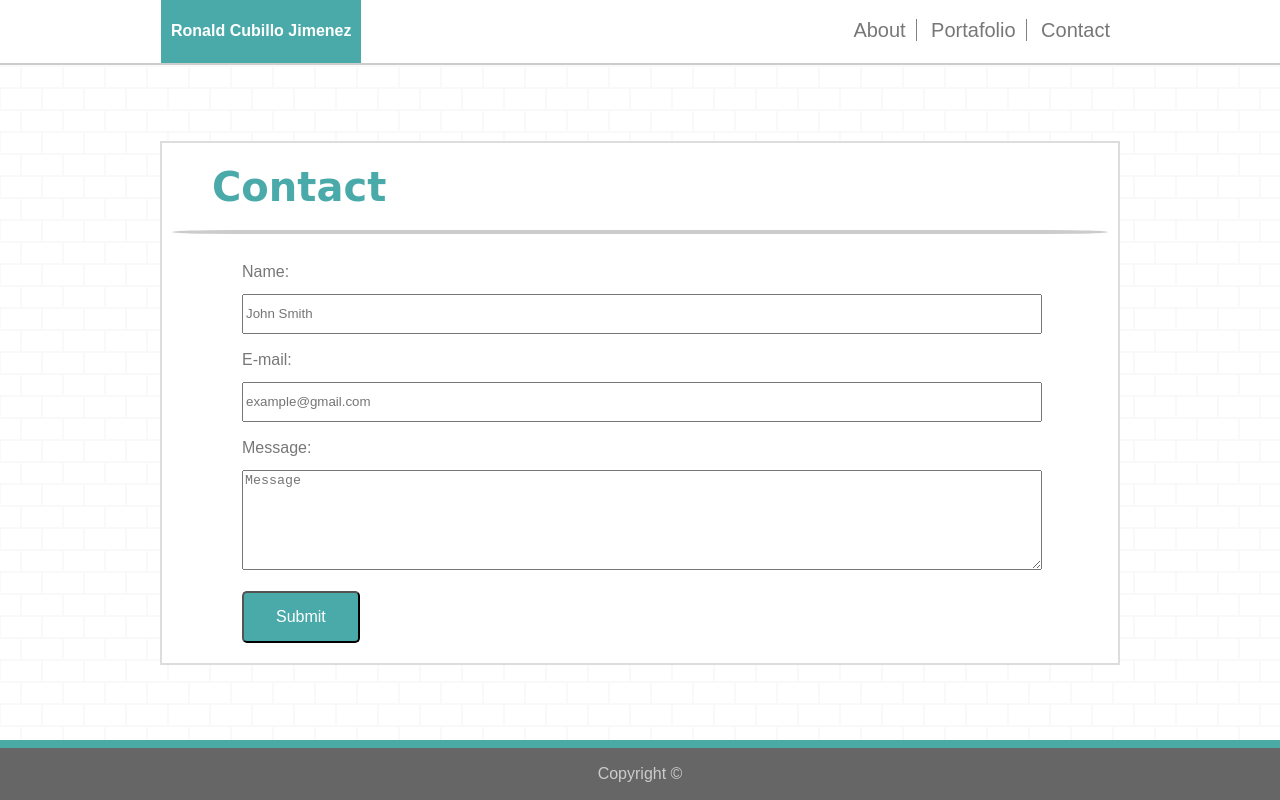
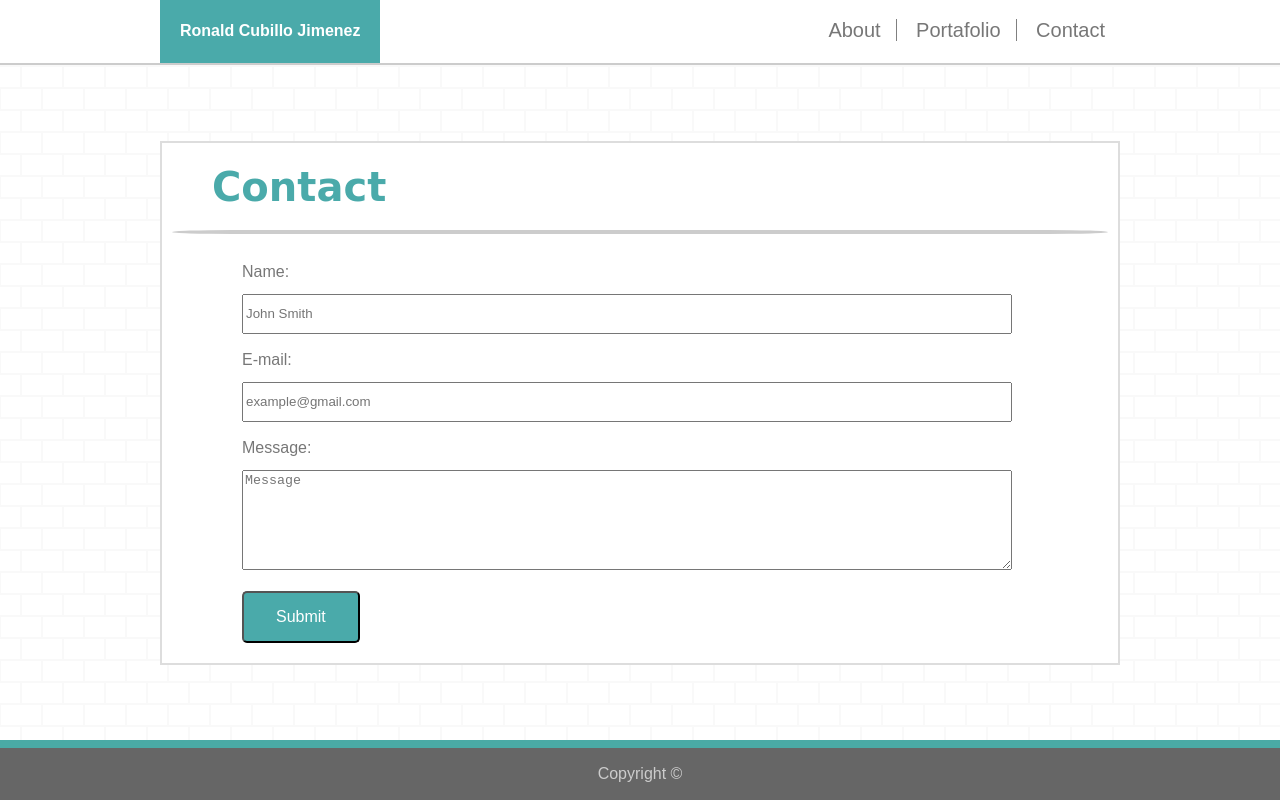
Before and after one commit to rcubillo/Basic-Portfolio, a plain HTML site: page contact.html in a window 1280 px wide. Drawn offline with Linux system fonts and the light colour scheme.

Commit message:
Still polishing some details

```diff
--- a/assets/css/style.css
+++ b/assets/css/style.css
@@ -15,6 +15,7 @@ body{
  background-color:#ffffff;
  border-bottom: 2px solid #cccccc;
  width: 100%;
+
 }
 
 .nav{
@@ -23,11 +24,11 @@ body{
  width: 960px;
  margin: 0 auto;
  padding:0px 0px 0px 0px;
+ max-width: 90%;
 }
 
 .top-navbar{
  float:right;
- margin-right: 0;
  padding: 0;
  margin-top:20px;
 }
@@ -38,7 +39,7 @@ header a{
  text-decoration: none;
  color:#777777;
  font-size: 20px;
- padding:0px 10px 0px 10px;
+ padding:0px 15px 0px 15px;
 }
 
 a:hover  {
@@ -50,9 +51,9 @@ a:hover  {
  background-color: #4aaaaa;
  color: white;
  display: block;
- float: right;
- margin-right: 50.2%;
- padding:0px 10px 0px 10px;
+ float: left;
+ padding:0px 20px 0px 20px;
+
 }
 
 .portfolio{
@@ -140,6 +141,7 @@ section h1{
  width: 960px;
  overflow: hidden;
  background-color: #ffffff;
+ max-width: 90%;
 }
 
 .container-portfolio{
@@ -267,6 +269,7 @@ overflow: auto;
  margin-top:6%;
  background-color: #ffffff;
  color:#777777;
+ max-width: 90%;
 }
 
 .contact-box{
@@ -289,7 +292,7 @@ overflow: auto;
 
 #text-contact{
  height: 40px;
- width:800px;
+ width:90%;
  margin-top: 12px;
 }
 
@@ -299,7 +302,7 @@ overflow: auto;
 
 #email-text{
  height: 40px;
- width:800px;
+ width:90%;
  margin-top: 12px;
 }
 
@@ -309,7 +312,7 @@ overflow: auto;
 
 #message-text{
  height: 100px;
- width:800px;
+ width:90%;
  margin-top: 12px;
 }
 
```
Also changed, not shown: index.html (+0 -1 lines).
